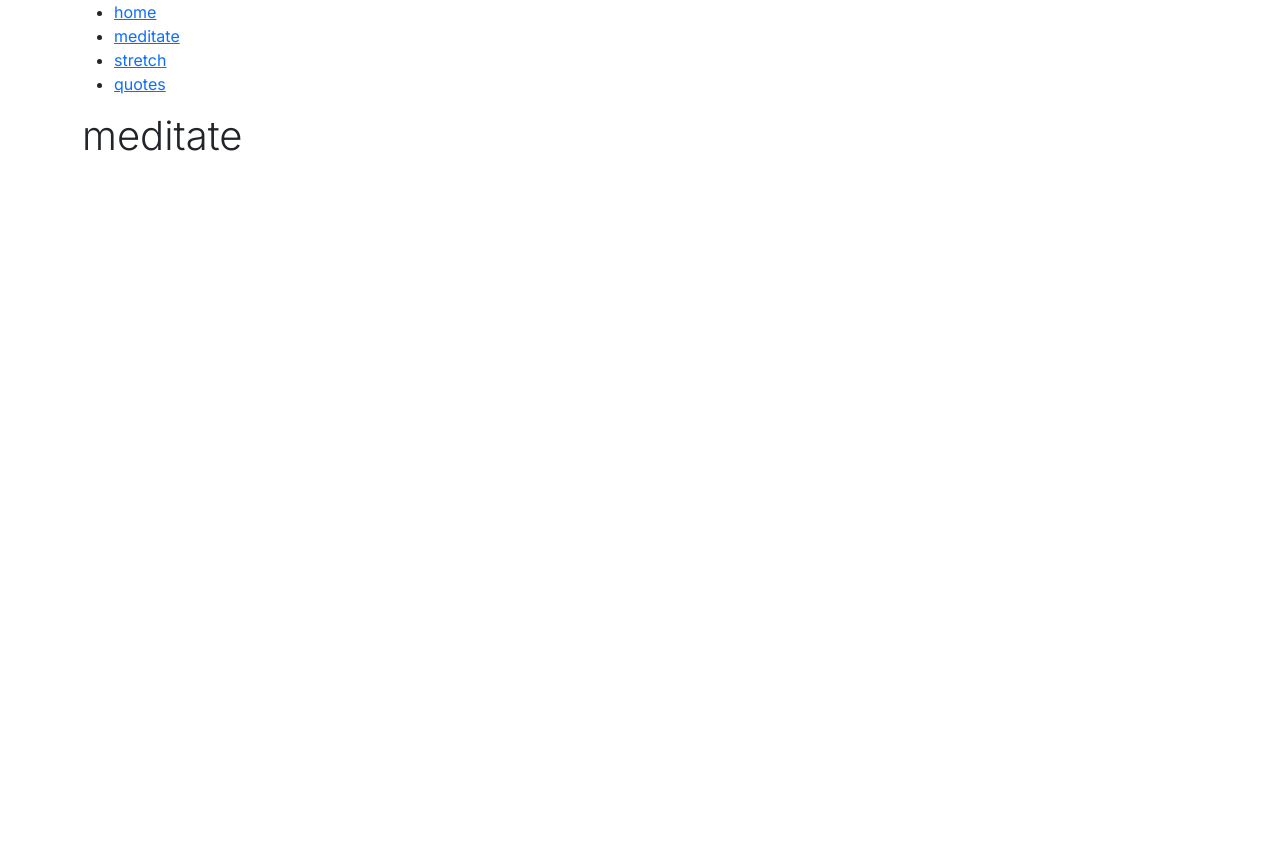
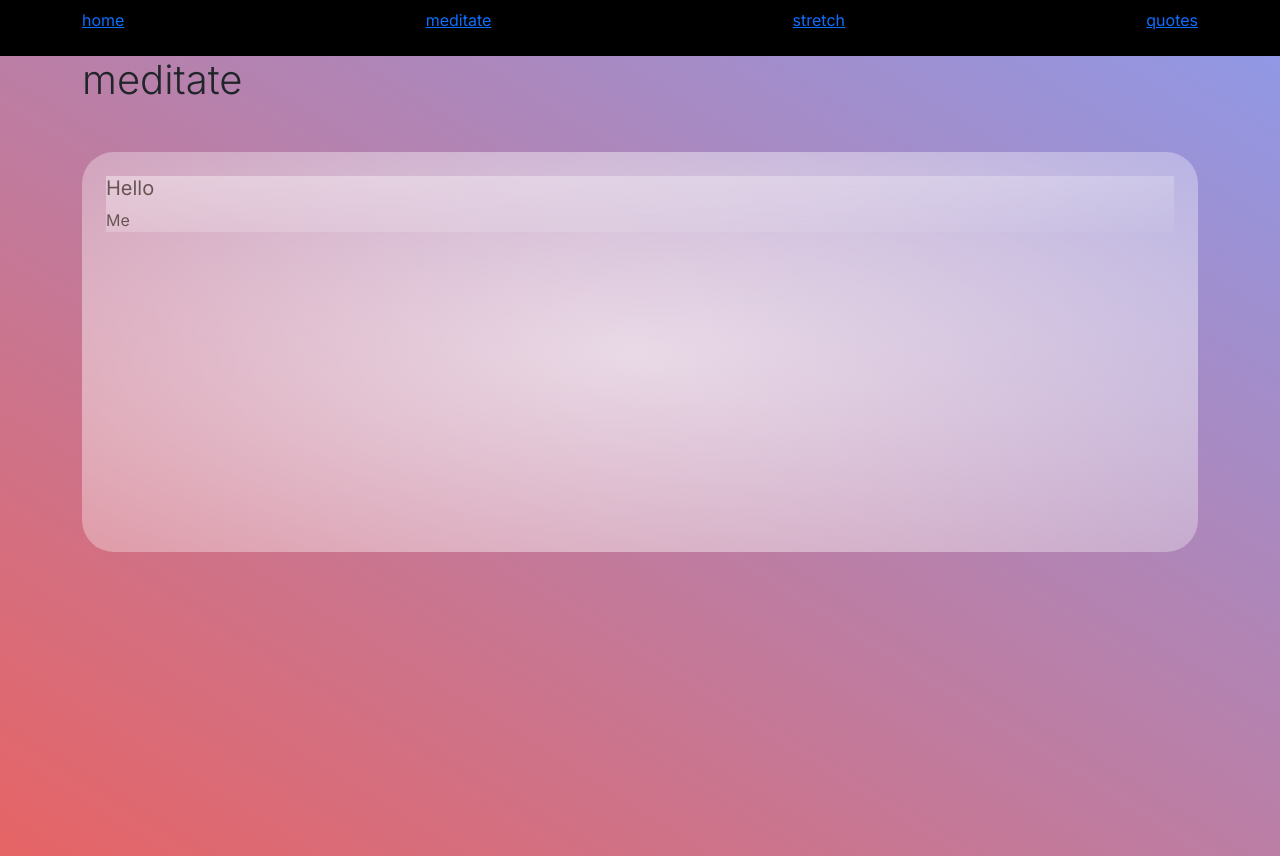
Before and after one commit to nexusboyko/myself, a React (Create React App) app in the folder client/: page /meditate in a window 1280 px wide. Before the commit the page ends 800 px from the top, so only its background shows below. Built offline with nearby package versions, Linux system fonts and the light colour scheme.

Commit message:
Add color styles for quotes and meditate page

```diff
--- a/client/src/components/NavBar.jsx
+++ b/client/src/components/NavBar.jsx
@@ -4,22 +4,22 @@ import { Link } from "react-router-dom";
 const Navbar = () => {
   return (
     <>
-      <div className="container">
-        <ul>
-          <li>
+      <nav className="container">
+        <ul className="navbar">
+          <li className="nav-link">
             <Link to="/">home</Link>
           </li>
-          <li>
+          <li className="nav-link">
             <Link to="/meditate">meditate</Link>
           </li>
-          <li>
+          <li className="nav-link">
             <Link to="/stretch">stretch</Link>
           </li>
-          <li>
+          <li className="nav-link">
             <Link to="/quotes">quotes</Link>
           </li>
         </ul>
-      </div>
+      </nav>
     </>
   );
 };
--- a/client/src/pages/meditate.js
+++ b/client/src/pages/meditate.js
@@ -3,8 +3,16 @@ import React from "react";
 const Meditate = () => {
   return (
     <>
-      <div className="container">
-        <div className="display-6">meditate</div>
+      <div className="meditate-page-color">
+        <div className="container">
+          <div className="display-6 mb-5">meditate</div>
+          <div className="container meditate rounded-5 p-4">
+            <div className="meditate-card">
+              <h5>Hello</h5>
+              <p>Me</p>
+            </div>
+          </div>
+        </div>
       </div>
     </>
   );
--- a/client/src/pages/quotes.js
+++ b/client/src/pages/quotes.js
@@ -5,10 +5,12 @@ import QuotesView from "../components/QuotesView"
 const Quotes = () => {
   return (
     <>
-      <div className="container">
-        <div className="display-6 mb-5">quotes</div>
-        <QuotesView />
-        <AddQuote />
+      <div className="quotes-page-color">
+        <div className="container">
+          <div className="display-6 mb-5">quotes</div>
+          <QuotesView />
+          <AddQuote />
+        </div>
       </div>
     </>
   );
--- a/client/src/styles/globals.scss
+++ b/client/src/styles/globals.scss
@@ -6,4 +6,57 @@ $theme-colors: (
 
 $font-family-sans-serif: 'Inter', sans-serif;
 
+
+#root {
+  background-color: black;
+}
+
+.quotes-page-color {
+  border-top-left-radius: 2rem;
+  border-top-right-radius: 2rem;
+  min-height: 100vh;
+  background: linear-gradient(to right top, #008077, #06aca1);
+}
+.quotes {
+  background: white;
+  background: radial-gradient(rgba(255, 255, 255, 0.7), rgba(255, 255, 255, 0.3));
+}
+.quotes-card {
+  color: rgba(105, 84, 84);
+  transition: 0.1s ease-in;
+  background: linear-gradient(to right bottom, rgba(255, 255, 255, 0.4), rgba(255, 255, 255, 0.05));
+  backdrop-filter: blur(3rem);
+}
+.quotes-card:hover {
+  backdrop-filter: none;
+  transform: scale(1.05);
+  -webkit-box-shadow: 0px 10px 23px -12px rgba(255,255,255,0.5);
+  -moz-box-shadow: 0px 10px 23px -12px rgba(255,255,255,0.5);
+  box-shadow: 0px 10px 23px -12px rgba(255,255,255,0.5);
+}
+
+
+.meditate-page-color {
+  min-height: 100vh;
+  background: linear-gradient(to right top, #e66465, #9198e5);
+}
+.meditate {
+  min-height: 50vh;
+  background: white;
+  background: radial-gradient(rgba(255, 255, 255, 0.7), rgba(255, 255, 255, 0.3));
+}
+.meditate-card {
+  color: rgba(105, 84, 84);
+  transition: 0.1s ease-in;
+  background: linear-gradient(to right bottom, rgba(255, 255, 255, 0.4), rgba(255, 255, 255, 0.05));
+  backdrop-filter: blur(3rem);
+}
+.meditate-card:hover {
+  backdrop-filter: none;
+  transform: scale(1.05);
+  -webkit-box-shadow: 0px 10px 23px -12px rgba(255,255,255,0.5);
+  -moz-box-shadow: 0px 10px 23px -12px rgba(255,255,255,0.5);
+  box-shadow: 0px 10px 23px -12px rgba(255,255,255,0.5);
+}
+
 @import '/node_modules/bootstrap/scss/bootstrap.scss';
```
